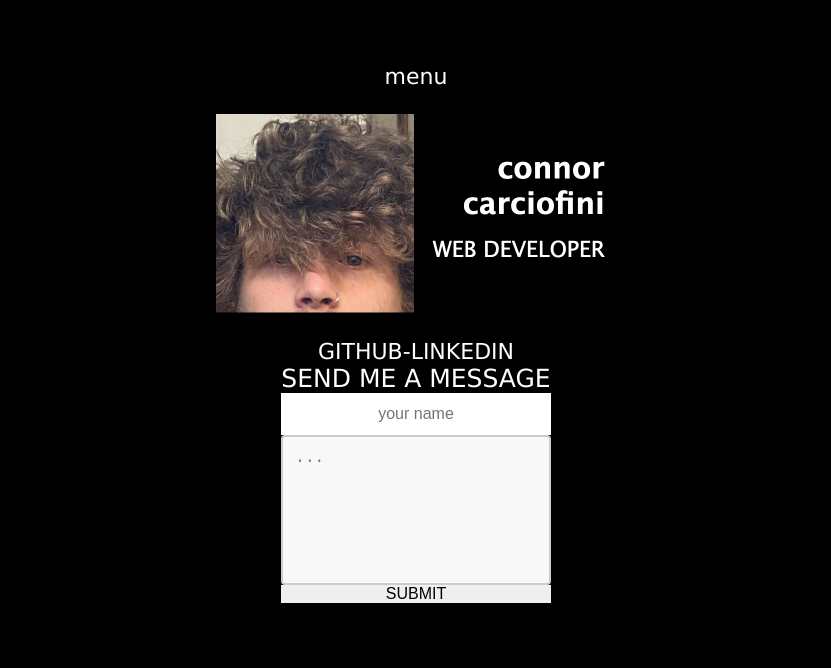
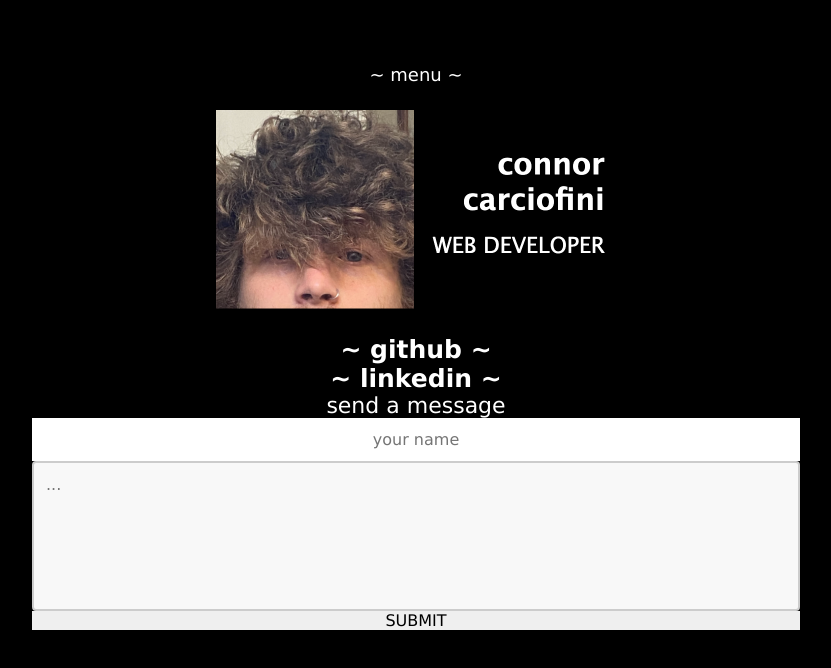
Before and after one commit to infinity-machine/challenge2, a React (Create React App) app in the folder client/: page /contact in a window 1280 px wide. Shown: the top 668 px of the page, without its empty margins (224-1055 px from the left). Built offline with nearby package versions, Linux system fonts and the light colour scheme.

Commit message:
more layout

```diff
--- a/client/src/components/Header.js
+++ b/client/src/components/Header.js
@@ -12,7 +12,7 @@ const Header = () => {
     return (
             <div id="navbar" className="center centertext">
                 <div id="container dropdown">
-                    <p onClick={handleDropdown}>menu</p>
+                    <p onClick={handleDropdown}>~ menu ~</p>
                     <div onClick={handleDropdown} id="dropdowncontent" className="hide">
                         <div className="nav"><NavLink to="/resume">RESUME</NavLink></div>
                         <div className="nav"><NavLink to="/portfolio">PORTFOLIO</NavLink></div>
--- a/client/src/index.css
+++ b/client/src/index.css
@@ -6,6 +6,7 @@
   font-size: 100%;
   text-decoration: none;
   list-style: none;
+  font-family: 'Lucida Sans', 'Lucida Sans Regular', 'Lucida Grande', 'Lucida Sans Unicode', Geneva, Verdana, sans-serif;
 }
 
 
@@ -33,8 +34,6 @@ body {
 
 .nav {
   font-size: 18px;
-  font-family: 'Lucida Sans', 'Lucida Sans Regular', 'Lucida Grande', 'Lucida Sans Unicode', Geneva, Verdana, sans-serif;
-  color: white;
   padding: 10px 20px 10px;
 }
 
@@ -42,51 +41,42 @@ body {
   display: none;
 }
 
+button {
+
+}
 
 a {
-  font-family: 'Lucida Sans', 'Lucida Sans Regular', 'Lucida Grande', 'Lucida Sans Unicode', Geneva, Verdana, sans-serif;
   color: white;
 }
 
 h1 {
   font-size: 35px;
-  font-family: 'Lucida Sans', 'Lucida Sans Regular', 'Lucida Grande', 'Lucida Sans Unicode', Geneva, Verdana, sans-serif;
   color: white;
 }
 
 h3 {
   font-size: 30px;
-  font-family: 'Lucida Sans', 'Lucida Sans Regular', 'Lucida Grande', 'Lucida Sans Unicode', Geneva, Verdana, sans-serif;
+
   color: white;
 }
 
 h4 {
-  font-size: 30px;
-  font-family: 'Lucida Sans', 'Lucida Sans Regular', 'Lucida Grande', 'Lucida Sans Unicode', Geneva, Verdana, sans-serif;
+  font-size: 25px;
   color: white;
 }
 
 p {
-  font-size: 22px;
-  font-family: 'Lucida Sans', 'Lucida Sans Regular', 'Lucida Grande', 'Lucida Sans Unicode', Geneva, Verdana, sans-serif;
+  font-size: 18px;
   color: white;
 }
 
 label {
-  font-size: 25px;
-  font-family: 'Lucida Sans', 'Lucida Sans Regular', 'Lucida Grande', 'Lucida Sans Unicode', Geneva, Verdana, sans-serif;
-  color: white;
-}
-
-span {
   font-size: 22px;
-  font-family: 'Lucida Sans', 'Lucida Sans Regular', 'Lucida Grande', 'Lucida Sans Unicode', Geneva, Verdana, sans-serif;
   color: white;
 }
 
 li {
-  font-size: 22px;
-  font-family: 'Lucida Sans', 'Lucida Sans Regular', 'Lucida Grande', 'Lucida Sans Unicode', Geneva, Verdana, sans-serif;
+  font-size: 18px;
   color: white;
 }
 
--- a/client/src/pages/Contact/index.js
+++ b/client/src/pages/Contact/index.js
@@ -22,7 +22,6 @@ const Contact = () => {
     })
   }
 
-
   const handleInputChange = (e) => {
     setFormInput({
       ...formInput,
@@ -31,17 +30,15 @@ const Contact = () => {
   }
 
   return (
-    <div className="container top">
-      <ul className="center">
-        <li><a href="https://github.com/infinity-machine">GITHUB</a></li>
-        <span>-</span>
-        <li><a href="www.linkedin.com/in/connor-carciofini420">LINKEDIN</a></li>
-      </ul>
-      <div className="center">
+    <div className="container centertext top">
+        <h4><a href="https://github.com/infinity-machine">~ github ~</a></h4>
+        <h4><a href="www.linkedin.com/in/connor-carciofini420">~ linkedin ~</a></h4>
+
+      <div>
         {!sent ?
           (
             <form id="form" className="container onecolumn" method="post" action="/contact" onSubmit={handleSubmit}>
-              <label>SEND ME A MESSAGE</label>
+              <label>send a message</label>
               <input id="frominput" className="centertext" name="from" onChange={handleInputChange} value={formInput.from} type="text" placeholder="your name"></input>
               <textarea id="messageinput" name="message" onChange={handleInputChange} value={formInput.message} type="textarea" placeholder="..."></textarea>
               <button>SUBMIT</button>
--- a/client/src/pages/Media/index.js
+++ b/client/src/pages/Media/index.js
@@ -2,24 +2,20 @@ import React from 'react'
 
 const Media = () => {
   return (
-    <div className="container twocolumns top">
+    <div className="container centertext top">
+      <div>
+        <h3>music</h3>
+        <p>I MAKE A VARIETY OF MUSIC, MOSTLY USING ABLETON AND IT'S MANY BUILD IN SYNTHESIZERS, BUT ALSO BY ANALOG MEANS.
+        </p>
+      </div>
       <div>
         <iframe title="likeme" width="100%" height="100" scrolling="no" frameBorder="no" allow="autoplay" src="https://w.soundcloud.com/player/?url=https%3A//api.soundcloud.com/tracks/1214145112&color=%23ff5500&auto_play=false&hide_related=false&show_comments=true&show_user=true&show_reposts=false&show_teaser=true&visual=true"></iframe>
         <iframe title="k" width="100%" height="100" scrolling="no" frameBorder="no" allow="autoplay" src="https://w.soundcloud.com/player/?url=https%3A//api.soundcloud.com/tracks/252034548&color=%23ff5500&auto_play=false&hide_related=false&show_comments=true&show_user=true&show_reposts=false&show_teaser=true&visual=true"></iframe>
         <iframe title="counted sheep" width="100%" height="100" scrolling="no" frameBorder="no" allow="autoplay" src="https://w.soundcloud.com/player/?url=https%3A//api.soundcloud.com/tracks/496932351&color=%23ff5500&auto_play=false&hide_related=false&show_comments=true&show_user=true&show_reposts=false&show_teaser=true&visual=true"></iframe>
       </div>
       <div>
-        <h3>My Music</h3>
-        <p>I make a variety of music, mostly using Ableton and its many built in synthesizers.
-          but also by analog means, such as guitar, piano, and my voice. Here I've provided some samples
-          of my work.
-        </p>
-      </div>
-      <div>
-        <h3>Videography Samples</h3>
-        <p>I've filmed skateboarding for years, becoming skilled with Adobe Premiere Pro along the way.
-          I've provided a short, standalone edit as a sample.
-        </p>
+        <h3>videography</h3>
+        <p>FILMING, EDITING, AND PUTTING MY LENS TOO CLOSE TO FLYING OBJECTS</p>
       </div>
       <div>
         <iframe id="video" width="100%" src="https://www.youtube.com/embed/G71UUsODZdw" title="YouTube video player" frameBorder="0" allow="accelerometer; autoplay; clipboard-write; encrypted-media; gyroscope; picture-in-picture" allowFullScreen></iframe>
--- a/client/src/pages/Resume/index.js
+++ b/client/src/pages/Resume/index.js
@@ -5,7 +5,13 @@ const Resume = () => {
     <div>
       <div class="container top centertext">
         <h3>education</h3>
-
+        <ul>
+          <li>* BEMIDJI STATE UNIVERSITY</li>
+          <li>* CENTURY COLLEGE</li>
+          <li>* UNIVERSITY OF MINNESOTA FULL STACK CODING BOOTCAMP</li>
+        </ul>
+        <h3>technologies</h3>
+        <p>HTML/CSS - JAVASCRIPT - NODEJS - REACT - EXPRESS - SQL/NOSQL - GRAPHQL - OBJECT ORIENTED PROGRAMMING - REST API - ILLUSTRATOR - PHOTOSHOP - PREMIERE PRO</p>
       </div>
     </div>
   )
```
